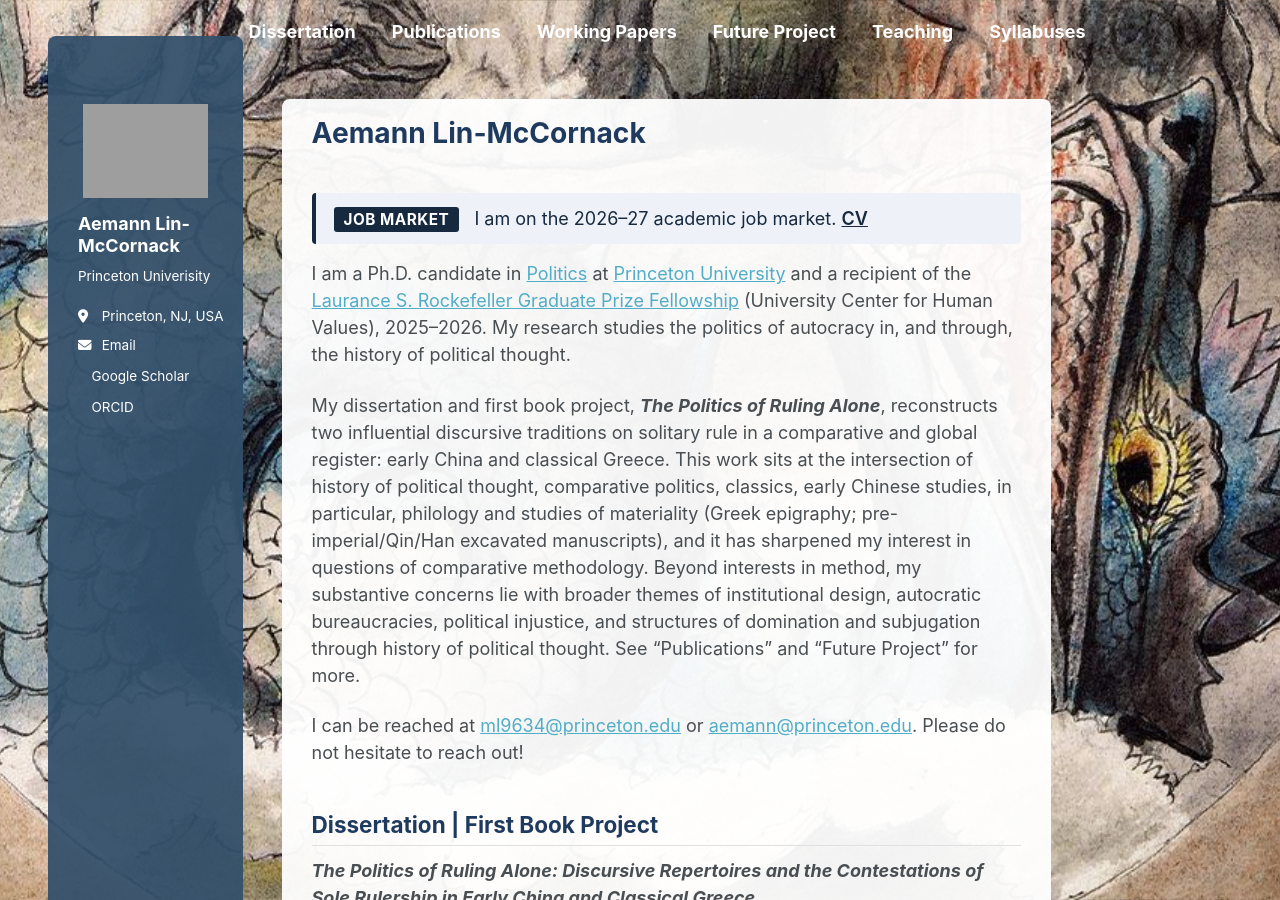
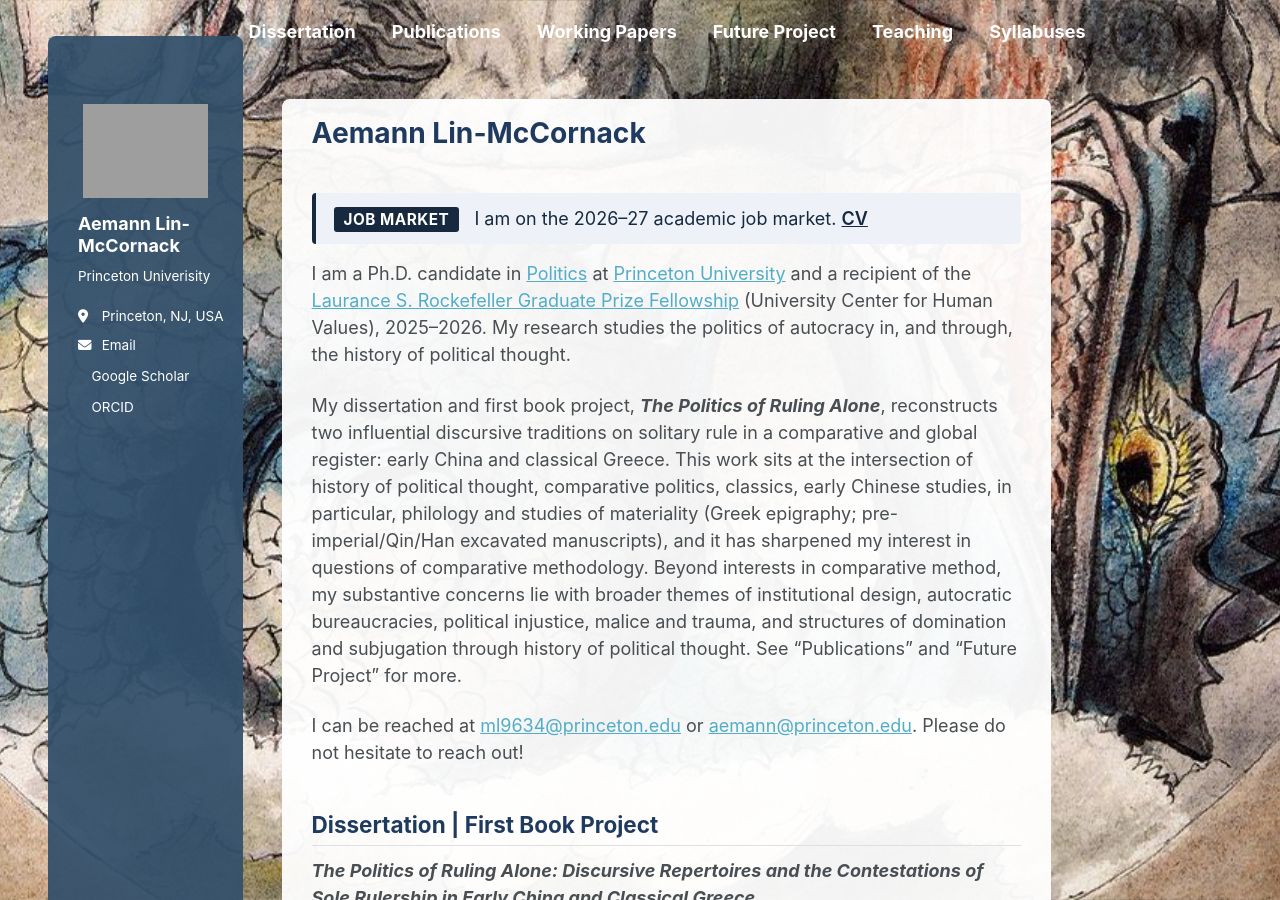
Before and after one commit to aemannlinmccornack/aemannlinmccornack.github.io, a Jekyll site: the page built from _pages/about.md, in a window 1280 px wide and 900 px high. Built offline with Jekyll 4.4.1, drawn with Linux system fonts in a browser that asks for light colours; a style sheet for code colours, icons or effects is not loaded.

Commit message:
change about.md

```diff
--- a/_pages/about.md
+++ b/_pages/about.md
@@ -114,7 +114,7 @@ summary {
 
 I am a Ph.D. candidate in [Politics](https://politics.princeton.edu/people/aemann-lin-mccornack) at [Princeton University](https://www.princeton.edu) and a recipient of the [Laurance S. Rockefeller Graduate Prize Fellowship](https://uchv.princeton.edu/fellowships-funding/graduate/graduate-prize-fellowships) (University Center for Human Values), 2025–2026. My research studies the politics of autocracy in, and through, the history of political thought.
 
-My dissertation and first book project, ***The Politics of Ruling Alone***, reconstructs two influential discursive traditions on solitary rule in a comparative and global register: early China and classical Greece. This work sits at the intersection of history of political thought, comparative politics, classics, early Chinese studies, in particular, philology and studies of materiality (Greek epigraphy; pre-imperial/Qin/Han excavated manuscripts), and it has sharpened my interest in questions of comparative methodology. Beyond interests in method, my substantive concerns lie with broader themes of institutional design, autocratic bureaucracies, political injustice, and structures of domination and subjugation through history of political thought. See "Publications" and "Future Project" for more.
+My dissertation and first book project, ***The Politics of Ruling Alone***, reconstructs two influential discursive traditions on solitary rule in a comparative and global register: early China and classical Greece. This work sits at the intersection of history of political thought, comparative politics, classics, early Chinese studies, in particular, philology and studies of materiality (Greek epigraphy; pre-imperial/Qin/Han excavated manuscripts), and it has sharpened my interest in questions of comparative methodology. Beyond interests in comparative method, my substantive concerns lie with broader themes of institutional design, autocratic bureaucracies, political injustice, malice and trauma, and structures of domination and subjugation through history of political thought. See "Publications" and "Future Project" for more.
 
 I can be reached at [ml9634@princeton.edu](mailto:ml9634@princeton.edu) or [aemann@princeton.edu](mailto:aemann@princeton.edu). Please do not hesitate to reach out!
 
```
